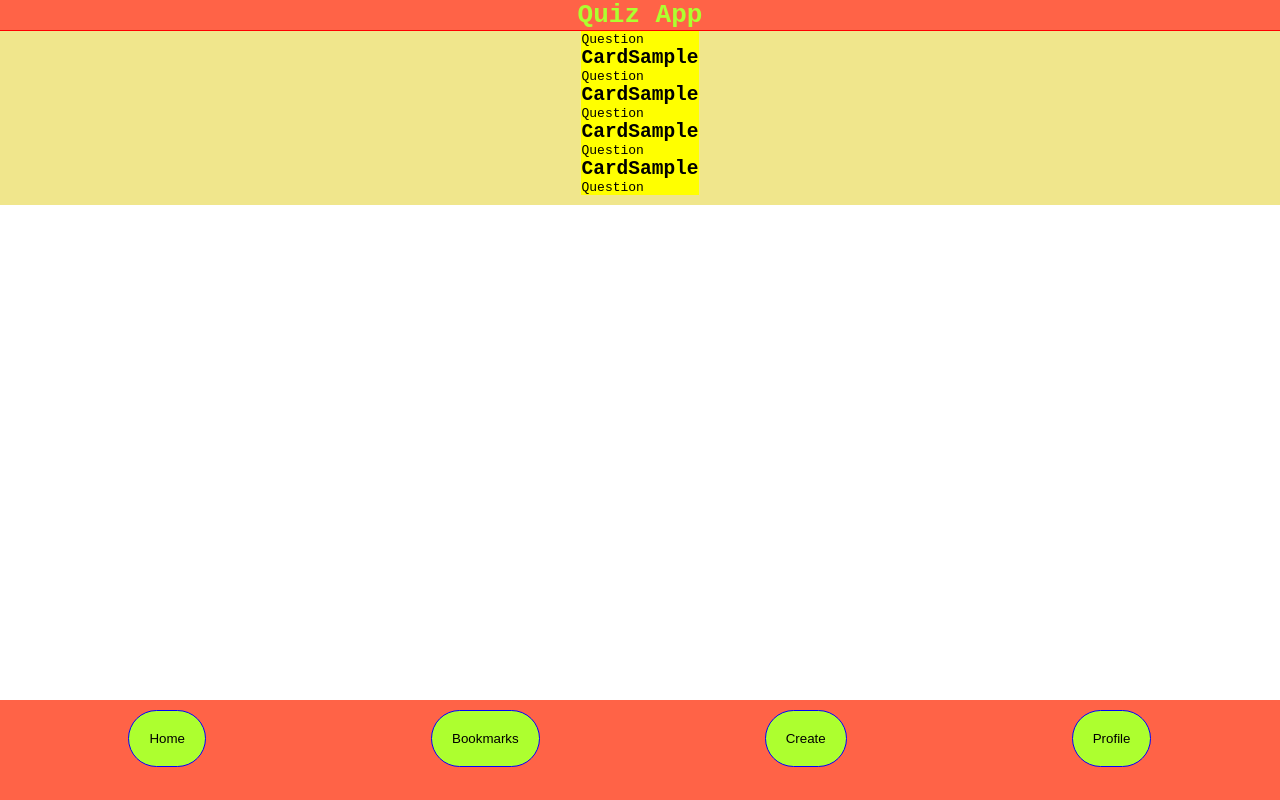
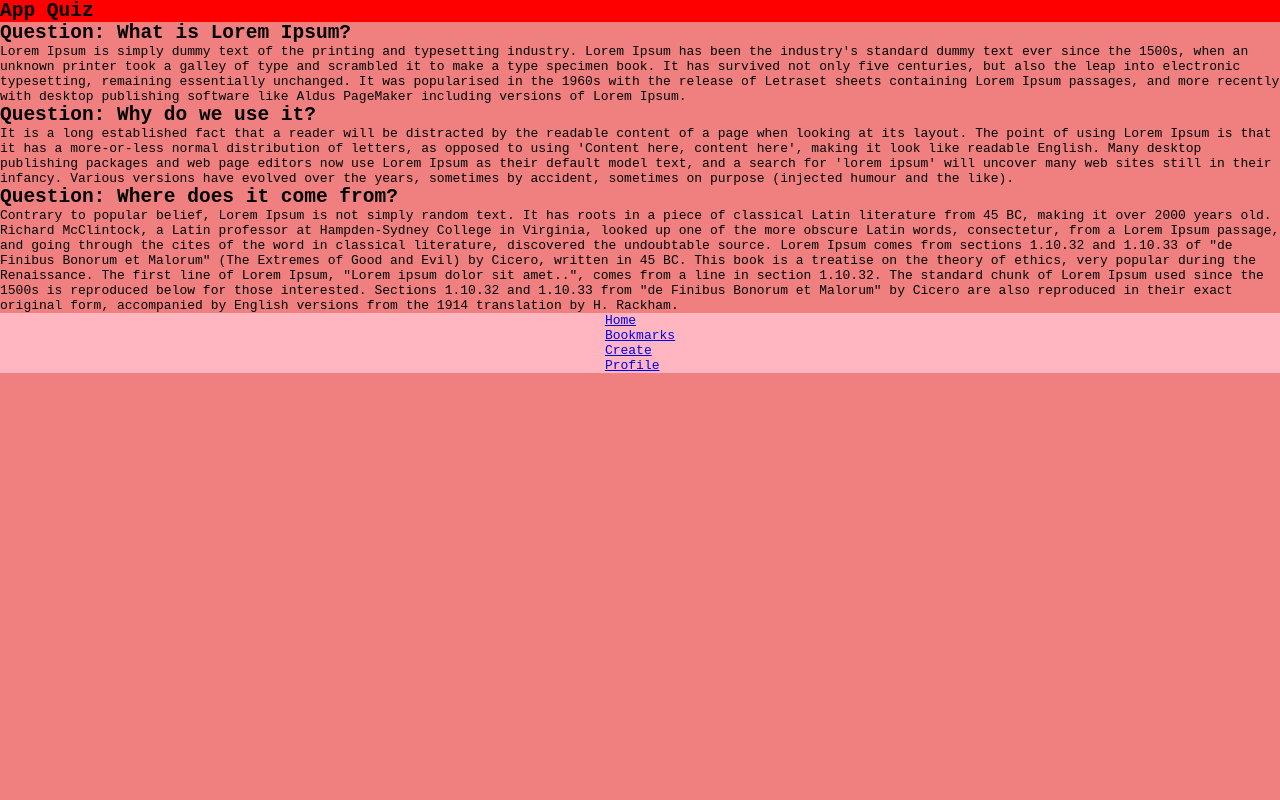
Before and after one commit to borislavkb/quiz-app-21-2-BB, a plain HTML site: page index.html in a window 1280 px wide. Drawn offline with Linux system fonts and the light colour scheme.

Commit message:
add basic stricture and styling

```diff
--- a/index.html
+++ b/index.html
@@ -2,46 +2,86 @@
 <html lang="en">
   <head>
     <meta charset="UTF-8" />
+    <meta http-equiv="X-UA-Compatible" content="IE=edge" />
     <meta name="viewport" content="width=device-width, initial-scale=1.0" />
-    <title>Quiz App</title>
-    <link rel="stylesheet" href="styles/index.css" />
+    <link rel="stylesheet" href="/styles/index.css" />
+    <title>Document</title>
   </head>
   <body>
     <header class="header">
-      <h1>Quiz App</h1>
+      <div class="AppName">
+        <h2>App Quiz</h2>
+      </div>
     </header>
 
-    <main class="card-container">
-      <section class="container-box">
-        <h2 class="card-title">CardSample</h2>
-        <p>Question</p>
+    <main class="content">
+      <section class="Card">
+        <h2>Question: What is Lorem Ipsum?</h2>
+        <p>
+          Lorem Ipsum is simply dummy text of the printing and typesetting
+          industry. Lorem Ipsum has been the industry's standard dummy text ever
+          since the 1500s, when an unknown printer took a galley of type and
+          scrambled it to make a type specimen book. It has survived not only
+          five centuries, but also the leap into electronic typesetting,
+          remaining essentially unchanged. It was popularised in the 1960s with
+          the release of Letraset sheets containing Lorem Ipsum passages, and
+          more recently with desktop publishing software like Aldus PageMaker
+          including versions of Lorem Ipsum.
+        </p>
       </section>
-      <section class="container-box">
-        <h2 class="card-title">CardSample</h2>
-        <p>Question</p>
+
+      <section class="Card">
+        <h2>Question: Why do we use it?</h2>
+        <p>
+          It is a long established fact that a reader will be distracted by the
+          readable content of a page when looking at its layout. The point of
+          using Lorem Ipsum is that it has a more-or-less normal distribution of
+          letters, as opposed to using 'Content here, content here', making it
+          look like readable English. Many desktop publishing packages and web
+          page editors now use Lorem Ipsum as their default model text, and a
+          search for 'lorem ipsum' will uncover many web sites still in their
+          infancy. Various versions have evolved over the years, sometimes by
+          accident, sometimes on purpose (injected humour and the like).
+        </p>
       </section>
-      <section class="container-box">
-        <h2 class="card-title">CardSample</h2>
-        <p>Question</p>
-      </section>
-      <section class="container-box">
-        <h2 class="card-title">CardSample</h2>
-        <p>Question</p>
-      </section>
-      <section class="container-box">
-        <h2 class="card-title">CardSample</h2>
-        <p>Question</p>
+
+      <section class="Card">
+        <h2 class="Card">Question: Where does it come from?</h2>
+        <p>
+          Contrary to popular belief, Lorem Ipsum is not simply random text. It
+          has roots in a piece of classical Latin literature from 45 BC, making
+          it over 2000 years old. Richard McClintock, a Latin professor at
+          Hampden-Sydney College in Virginia, looked up one of the more obscure
+          Latin words, consectetur, from a Lorem Ipsum passage, and going
+          through the cites of the word in classical literature, discovered the
+          undoubtable source. Lorem Ipsum comes from sections 1.10.32 and
+          1.10.33 of "de Finibus Bonorum et Malorum" (The Extremes of Good and
+          Evil) by Cicero, written in 45 BC. This book is a treatise on the
+          theory of ethics, very popular during the Renaissance. The first line
+          of Lorem Ipsum, "Lorem ipsum dolor sit amet..", comes from a line in
+          section 1.10.32. The standard chunk of Lorem Ipsum used since the
+          1500s is reproduced below for those interested. Sections 1.10.32 and
+          1.10.33 from "de Finibus Bonorum et Malorum" by Cicero are also
+          reproduced in their exact original form, accompanied by English
+          versions from the 1914 translation by H. Rackham.
+        </p>
       </section>
     </main>
 
-    <footer id="footer">
-      <nav class="container-nav">
-        <section class="Btns"><button class="Home">Home</button></section>
-        <section class="Btns">
-          <button class="Bookmarks">Bookmarks</button>
-        </section>
-        <section class="Btns"><button class="Create">Create</button></section>
-        <section class="Btns"><button class="Profile">Profile</button></section>
+    <footer class="footer">
+      <nav class="navbar">
+        <div>
+          <a class="navbar-item" href="#">Home</a>
+        </div>
+        <div>
+          <a class="navbar-item" href="#">Bookmarks</a>
+        </div>
+        <div>
+          <a class="navbar-item" href="#">Create</a>
+        </div>
+        <div>
+          <a class="navbar-item" href="#">Profile</a>
+        </div>
       </nav>
     </footer>
   </body>
--- a/styles/index.css
+++ b/styles/index.css
@@ -1,62 +1,30 @@
 @import "_base.css";
 
-.header {
-  position: fixed;
+body {
+  background-color: lightcoral;
+}
+
+h1 {
+}
+
+.AppName {
+  background-color: red;
+}
+
+.content {
   display: flex;
   justify-content: center;
+  flex-direction: column;
   align-items: center;
-  width: 100%;
-  height: auto;
-  background-color: tomato;
-  color: greenyellow;
-  border-bottom: 1px solid red;
-}
-
-.container-nav {
-  display: flex;
-  justify-content: space-around;
-  align-items: center;
-  flex-direction: row;
-  padding: 10px 16px;
-}
-.Home,
-.Bookmarks,
-.Create,
-.Profile {
-  background-color: greenyellow;
-  color: black;
-  border: 1px solid blue;
-  border-radius: 50px;
-  padding: 1.5em;
-}
-
-ul {
-  list-style-type: none;
-}
-
-.container-box {
-  border: 2px soled red;
-  background-color: yellow;
-}
-.card-container {
-  display: grid;
-  justify-items: center;
-  background-color: khaki;
-  padding: 10px;
+  background-color: lightcoral;
   overflow-y: scroll;
 }
 
-#footer {
-  position: fixed;
+.footer {
+  display: flex;
+  justify-content: center;
+  flex-direction: row-reverse;
+  align-items: center;
   bottom: 0;
-  left: 0;
-  width: 100%;
-  height: 100px;
-  background-color: tomato;
+  background-color: lightpink;
 }
-
-@media only screen and (max-width: 375px) {
-  .content {
-    background-color: lightblue;
-  }
-}
```
